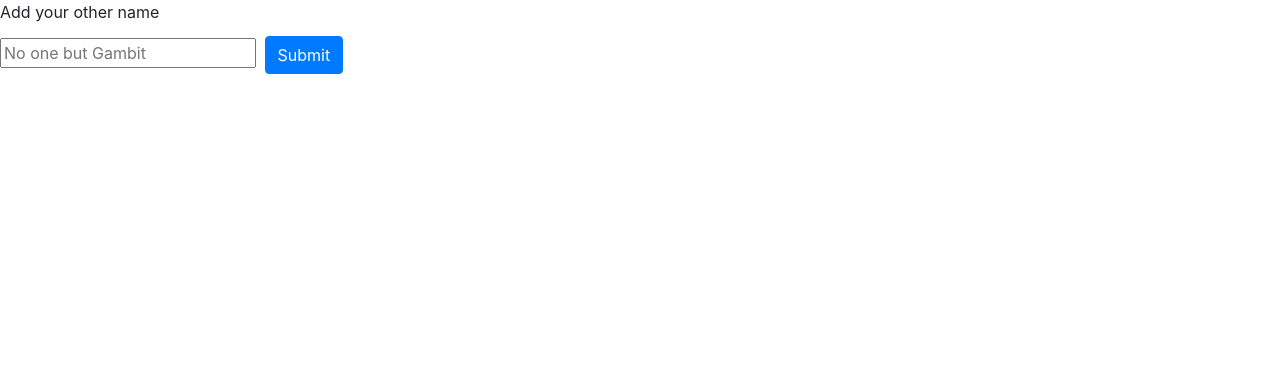
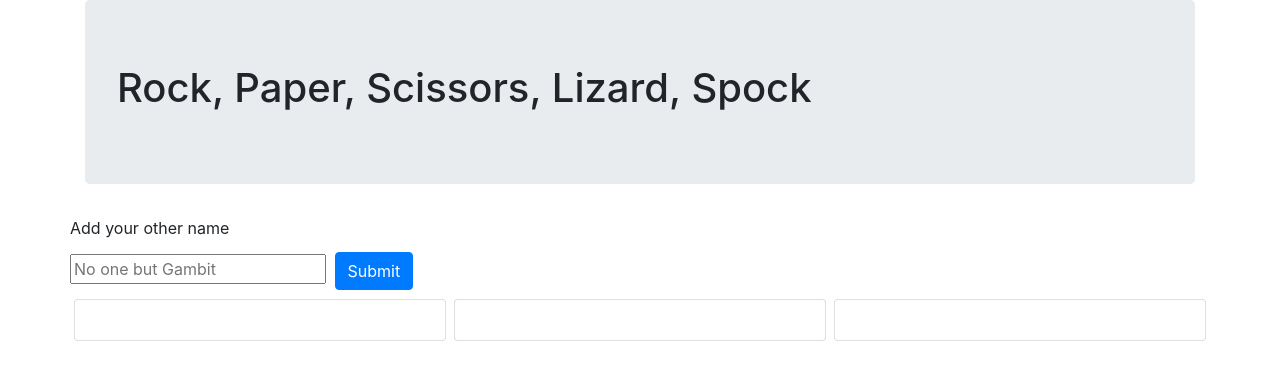
Before and after one commit to MistaWizard/RPSLS, a plain HTML site: page index.html in a window 1280 px wide. Drawn offline with nearby package versions, Linux system fonts and the light colour scheme; no server answers.

Commit message:
Organizing Page

```diff
--- a/index.html
+++ b/index.html
@@ -11,7 +11,11 @@
     <link rel="stylesheet" type="text/css" href="assets/css/style.css">
 </head>
 <body>
-    <div class="container-fluid">
+    <div class="container">
+
+        <div class="jumbotron">
+            <h1>Rock, Paper, Scissors, Lizard, Spock</h1>
+        </div>
 
         <div class="row">
                 <div class="col-xs-12">
@@ -27,34 +31,43 @@
 
 
         <div class="row">
-            <div class="col-xs-4">
+            <div class="col-12">
                 <div id="waitingNotice"></div>
             </div>
         </div>
 
         <div class="row">
-            <div class="col-xs-4">
+            <div class="card col m-1">
+            <div class="card-body">
                 <div id="userPanel1"></div>
                 <div id="playerOneName"></div>
                 <div id="user1Stats"></div>
             </div>
-            <div class="col-xs-4">
+        </div>
+        <div class="card col m-1">
+            <div class="card-body">
+                <div id="roundOutcome"></div>
+            </div>
+        </div>
+        <div class="card col m-1">
+            <div class="card-body">
                     <div id="userPanel2"></div>
                     <div id="playerTwoName"></div>
                     <div id="user2Stats"></div>
             </div>
         </div>
+        </div>
 
         <div class="row">
-            <div class="col-xs-12" id="button-view">
+            <div class="col-12" id="button-view">
             </div>
         </div>
 
-        <div class="row">
+        <!-- <div class="row">
                 <div class="col-xs-4">
                     <div id="roundOutcome"></div>
                 </div>
-            </div>
+            </div>     -->
 
     </div>
     <!-- jQuery -->
```
